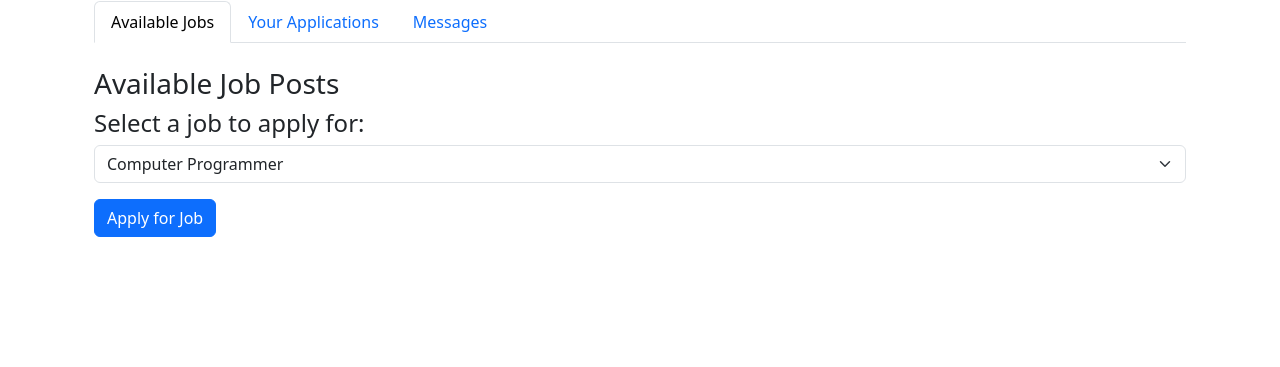
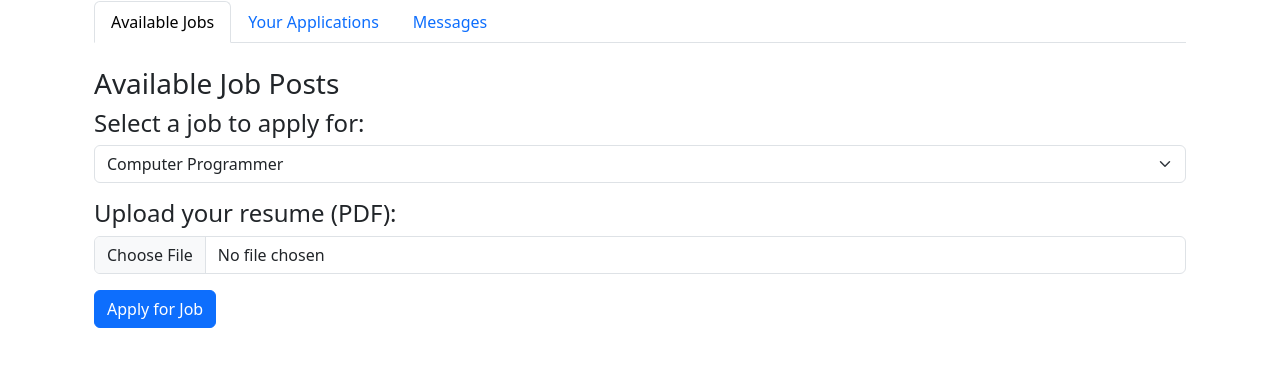
Before and after one commit to Inuyashaaaaaaa/jobappsystem, a PHP site: page /applicant_dashboard.php in a window 1280 px wide. Shown: the part 157-524 px from the top of the page. Run offline with PHP 8.4, Linux system fonts and the light colour scheme; the visitor is signed in with stand-in values (Sample User, id 1); data comes from the database, SQL or seed files in the repository.

Commit message:
Update applicant_dashboard.php
added upload pdf
prohibits to proceed if no pdf is attached

```diff
--- a/finalz/applicant_dashboard.php
+++ b/finalz/applicant_dashboard.php
@@ -15,24 +15,36 @@ $job_posts = getJobPosts();  // Get all open job posts
 // Handle job application
 if ($_SERVER['REQUEST_METHOD'] === 'POST' && isset($_POST['apply'])) {
     $job_id = $_POST['job_id'];
-    applyForJob($user_id, $job_id);  // Function to apply for the selected job
-    echo "<script>alert('Application submitted successfully!');</script>";
-}
 
-// Delete job post
-if (isset($_GET['delete'])) {
-    $job_id = intval($_GET['delete']);
+    // Check if a file was uploaded
+    if (isset($_FILES['resume']) && $_FILES['resume']['error'] === UPLOAD_ERR_OK) {
+        $file_tmp = $_FILES['resume']['tmp_name'];
+        $file_name = $_FILES['resume']['name'];
+        $file_ext = strtolower(pathinfo($file_name, PATHINFO_EXTENSION));
 
-    try {
-        deleteJobPost($job_id);
-        echo "<script>alert('Job post deleted successfully!');</script>";
-    } catch (Exception $e) {
-        echo "<script>alert('Failed to delete job post: " . $e->getMessage() . "');</script>";
+        // Validate file extension
+        if ($file_ext !== 'pdf') {
+            echo "<script>alert('Only PDF files are allowed for resumes.');</script>";
+        } else {
+            // Create a unique name and save the file
+            $upload_dir = 'uploads/resumes/';
+            if (!is_dir($upload_dir)) {
+                mkdir($upload_dir, 0777, true);  // Ensure the directory exists
+            }
+            $new_file_name = uniqid() . '-' . basename($file_name);
+            $file_path = $upload_dir . $new_file_name;
+
+            if (move_uploaded_file($file_tmp, $file_path)) {
+                // Apply for the job and save the resume path
+                applyForJob($user_id, $job_id, $file_path);
+                echo "<script>alert('Application submitted successfully!');</script>";
+            } else {
+                echo "<script>alert('Error uploading the file. Please try again.');</script>";
+            }
+        }
+    } else {
+        echo "<script>alert('Please upload a resume (PDF file) to apply for a job.');</script>";
     }
-
-    // Redirect to avoid duplicate delete requests on refresh
-    header('Location: hr_dashboard.php');
-    exit();
 }
 
 // Handle logout
@@ -52,15 +64,6 @@ if (isset($_POST['logout'])) {
     <title>Available Jobs</title>
     <!-- Bootstrap 5 CDN -->
     <link href="https://cdn.jsdelivr.net/npm/bootstrap@5.3.0-alpha1/dist/css/bootstrap.min.css" rel="stylesheet">
-    <script>
-        // JavaScript function to confirm deletion
-        function confirmDelete(jobId) {
-            if (confirm("Are you sure you want to delete this job post? This action cannot be undone.")) {
-                // Redirect to the same page with a delete request
-                window.location.href = `?delete=${jobId}`;
-            }
-        }
-    </script>
 </head>
 <body>
 
@@ -70,16 +73,21 @@ if (isset($_POST['logout'])) {
 
     <h3 class="mt-4">Available Job Posts</h3>
     <?php if ($job_posts): ?>
-        <form method="POST">
+        <form method="POST" enctype="multipart/form-data">
             <h4>Select a job to apply for:</h4>
             <select name="job_id" class="form-select mb-3" required>
                 <?php foreach ($job_posts as $job): ?>
                     <option value="<?= $job['id']; ?>"><?= htmlspecialchars($job['title']); ?></option>
                 <?php endforeach; ?>
             </select>
+
+            <h4>Upload your resume (PDF):</h4>
+            <div class="mb-3">
+                <input type="file" name="resume" class="form-control" accept=".pdf" required>
+            </div>
+
             <button type="submit" name="apply" class="btn btn-primary">Apply for Job</button>
         </form>
-
     <?php else: ?>
         <p>No open job posts available at the moment.</p>
     <?php endif; ?>
```
